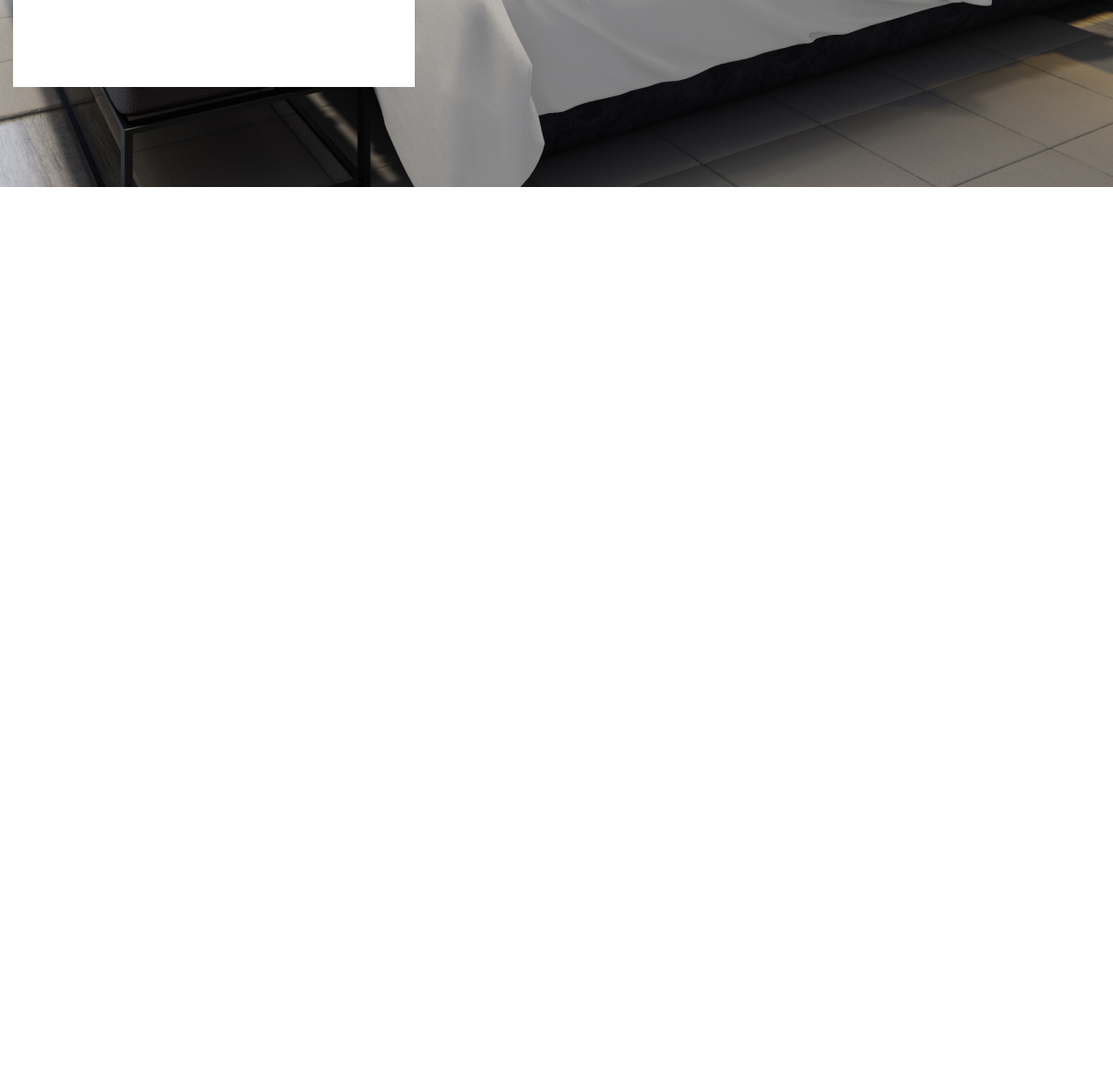
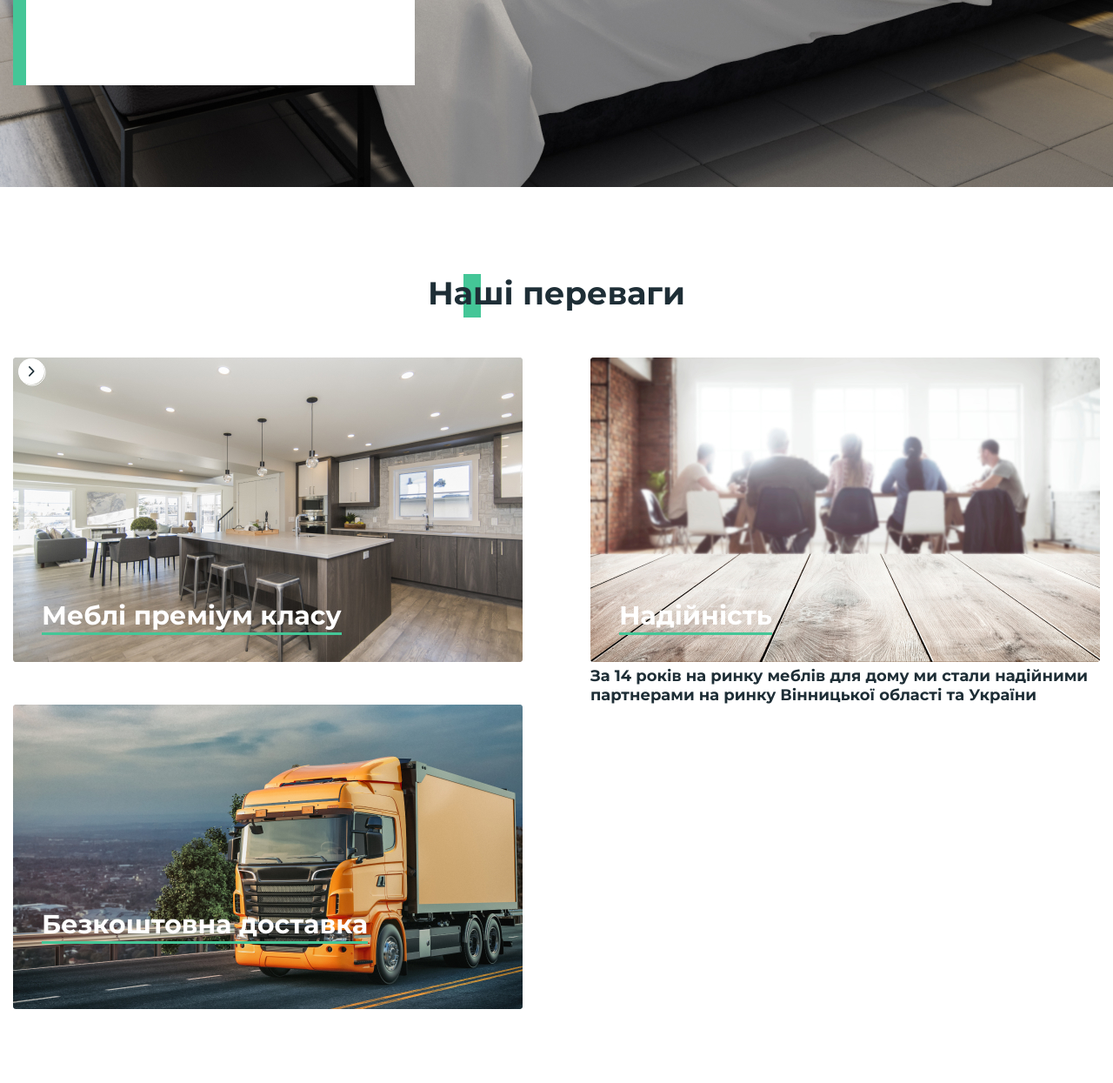
Before and after one commit to StarShopper/Furniture.test-Glyanec, a plain HTML site: page index.html in a window 1280 px wide. Shown: the part 755-2000 px from the top of the page at 87% size. Before the commit the page ends 970 px from the top, so only its background shows below. Drawn offline with Linux system fonts and the light colour scheme; a web font is replaced by a local one.

Commit message:
Back to Glyanets. Working on

```diff
--- a/index.html
+++ b/index.html
@@ -68,7 +68,7 @@
                                     </button>
                                 </li>
                                 <li class="nav__link">
-                                    <a href="#">іжка</a>
+                                    <a href="#">Ліжка</a>
                                     <button class="btn_arrow">
                                         <img src="/photo/svgs/Arrow_down.svg" alt="Arrow Down">
                                     </button>
@@ -139,6 +139,51 @@
         </div>
     </main>
 
+    <section class="benefits">
+        <div class="container">
+            <div class="benefits__inner">
+                <h1 class="title">Наші переваги</h1>
+                <div class="benefits__cards">
+                    <button class="arrow-left">
+                        <img src="/photo/svgs/slider/left-trans.svg" alt="arrow-left">
+                    </button>
+                    <button class="arrow-right">
+                        <img src="/photo/svgs/slider/right-white.svg" alt="arrow-right">
+                    </button>
+                    <div class="card__item">
+                        <a href="#" class="card__photo">
+                            <img src="/photo/svgs/benef-img/Group 17.jpg" alt="furniture">
+                        </a>
+                        <div class="card__content">
+                            <a href="#" class="card__title">Меблі преміум класу</a>
+                            <!-- <p class="card__subtitle">  Lorem  </p> -->
+                            <!-- Блок, який тримає інформацію при Hover -->
+                        </div>
+                    </div>
+                    <div class="card__item">
+                        <a href="#" class="card__photo">
+                            <img src="/photo/svgs/benef-img/Group 18.jpg" alt="team">
+                        </a>
+                        <div class="card__content">
+                            <a href="#" class="card__title">Надійність</a>
+                            <p class="card__subtitle">За 14 років на ринку меблів для дому ми стали надійними <br> партнерами на ринку Вінницької області та України</p>
+                        </div>
+                    </div>
+                    <div class="card__item">
+                        <a href="#" class="card__photo">
+                            <img src="/photo/svgs/benef-img/Group 19.jpg" alt="truck">
+                        </a>
+                        <div class="card__content">
+                        <a href="#" class="card__title"> Безкоштовна доставка </a>
+                            <!-- <p class="card__subtitle">  Lorem  </p> -->
+                            <!-- Блок, який тримає інформацію при Hover -->
+                        </div>
+                    </div>
+                </div>
+            </div>
+        </div>
+    </section>
+
 
 
 </body>
--- a/style.scss
+++ b/style.scss
@@ -39,19 +39,25 @@ a {
 li {
     list-style: none;
 }
-button{
+
+button {
     border: inherit;
     background-color: inherit;
     cursor: pointer;
 }
-
-// Header > nav__top
 
 .container {
     max-width: 1818px;
     padding: 0 15px;
     margin: 0 auto;
 }
+
+section {
+    max-width: 100%;
+    padding: 100px 0;
+}
+
+// Header > nav__top
 
 .nav {
     padding: 10px 0;
@@ -175,7 +181,8 @@ button{
         display: flex;
         align-items: center;
         padding: 23px 0 23px 65px;
-        & > a > img{
+
+        &>a>img {
             width: 125px;
             height: 75px;
         }
@@ -201,20 +208,19 @@ button{
     &__purchase {
         display: flex;
 
-        .shopper{
+        .shopper {
             display: flex;
             align-items: center;
             text-transform: uppercase;
 
             padding-right: 30px;
+
             & img {
-            padding-right: 5px;
+                padding-right: 5px;
             }
         }
     }
 }
-
-
 
 .btn-green {
     width: 278px;
@@ -239,7 +245,6 @@ button{
     min-height: 785px;
     background: url(/photo/svgs/main/Rectangle\ 137.jpg) center no-repeat;
 
-
     &__body {
         position: relative;
     }
@@ -256,17 +261,18 @@ button{
         background-color: $white;
         position: absolute;
         left: 0;
-        top: -2;
+        top: -2px;
         z-index: 1000;
 
-        & > .btn-green{
+        border-left: $greenish 15px solid;
+
+        &>.btn-green {
             width: 209px;
             height: 51px;
 
             margin: 30px;
         }
     }
-
 
     &__promo {
         font-weight: 700;
@@ -290,7 +296,6 @@ button{
         text-align: center;
         padding-top: 10px;
     }
-
 }
 
 .slide-control {
@@ -300,14 +305,104 @@ button{
 
     margin: 20px;
 }
-.slide-count{
+
+.slide-count {
     font-size: 2.25rem;
     display: flex;
     align-items: center;
     padding-bottom: 5px;
 }
-.slide-arrows > button{
+
+.slide-arrows>button {
     width: 30px;
     height: 30px;
     padding: 0;
 }
+
+// Main END
+
+// Benefits
+
+.benefits {
+
+    &__inner {
+    }
+
+    &__cards {
+        display: flex;
+        justify-content: space-between;
+        flex-wrap: wrap;
+
+        position: relative;
+
+    }
+}
+.title {
+    font-weight: 700;
+    font-size: 2.2875rem;
+    line-height: 125%;
+    text-align: center;
+    padding-bottom: 50px;
+
+    position: relative;
+    &::before{
+        content: "";
+        position: absolute;
+        width: 20px;
+        height: 50px;
+        left: 41.4%;
+        top: 0;
+        z-index: -1;
+        background-color: $greenish;
+    }
+}
+.arrow-left {
+    position: absolute;
+    z-index: 11;
+}
+.arrow-right {
+    position: absolute;
+    z-index: 11;
+}
+.card {
+
+    &__item {
+    position: relative;
+    }
+
+    &__photo {
+        display: block;
+
+    }
+
+    &__title {
+    font-weight: 700;
+    font-size: 30px;
+    line-height: 125%;
+
+    color: $white;
+
+    position: absolute;
+    bottom: 80px;
+    left: 33px;
+    z-index: 1;
+
+    padding-bottom: 3px;
+
+        &::before{
+        content: "";
+        position: absolute;
+        width: 100%;
+        height: 3px;
+        left: 0;
+        bottom: 0;
+        z-index: 1;
+        background-color: $greenish;
+        }
+
+    }
+
+    &__subtitle {
+
+    }
+}
```
Also changed, not shown: css/style.css, photo/svgs/benef-img/Group 17.jpg (added), photo/svgs/benef-img/Group 18.jpg (added), photo/svgs/benef-img/Group 19.jpg (added), photo/svgs/slider/left-trans.svg (added), photo/svgs/slider/right-white.svg (added), 1 other file.
